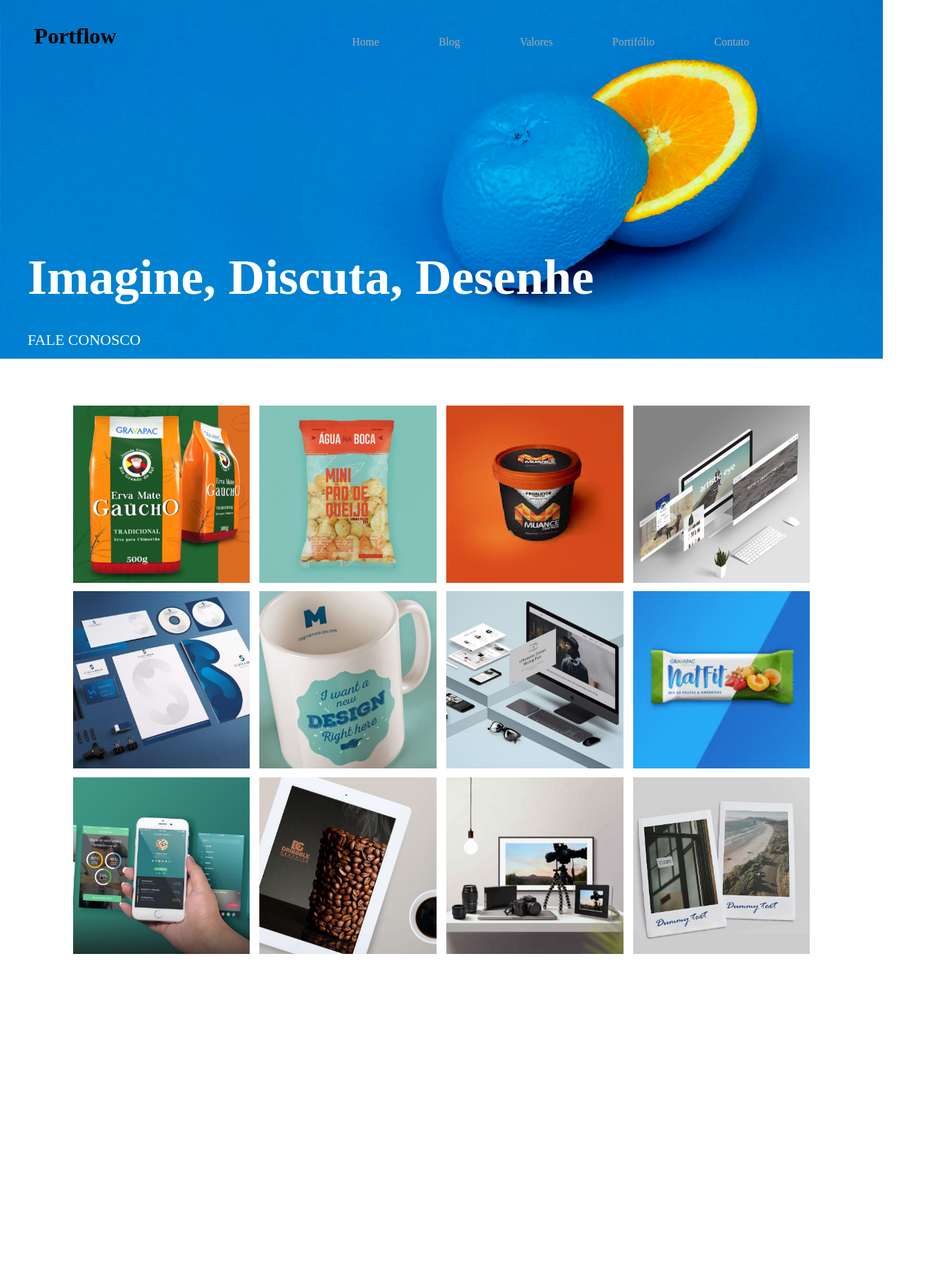
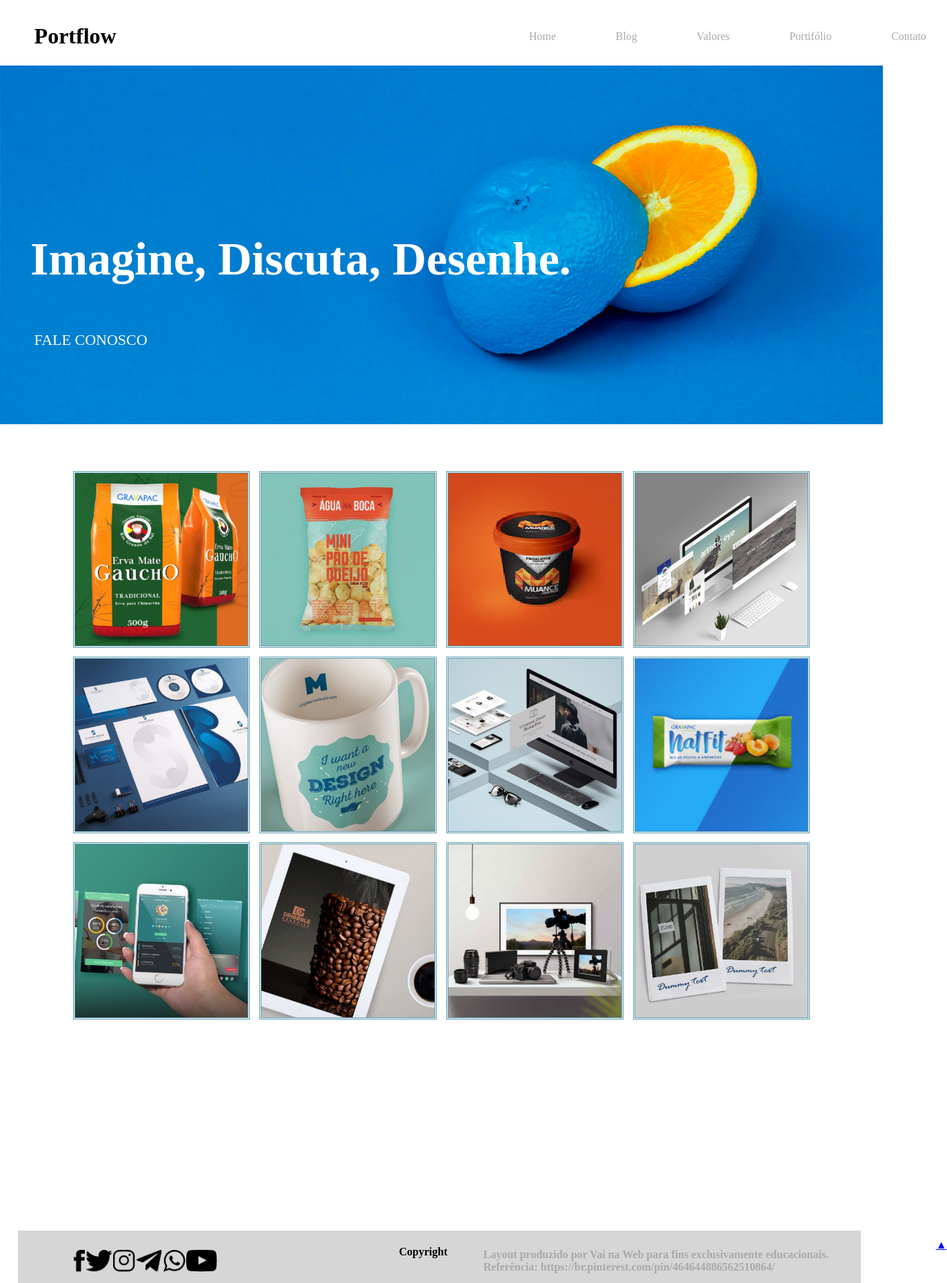
Before and after one commit to TulaniSouza/-PortFlow, a plain HTML site: page ProjetoPortFlow.html in a window 1280 px wide. Shown: the whole page at 69% size, 1373 px wide, since content can reach past the window. Before the commit the page ends 1460 px from the top, so only its background shows below. Drawn offline with Linux system fonts and the light colour scheme.

Commit message:
versao desktop concluida

```diff
--- a/Projeto final- PortFlow.css
+++ b/Projeto final- PortFlow.css
@@ -7,61 +7,47 @@
 }
 header{
     display:flex;
-    position: fixed;
-}
-@media(max-width:1075px){
-    .header{
-        display:inline;
-        padding-top: 100%;
-        position:none;
-    }
+    position:relative;
+
 }
 .logo{
-    display:inline-block;
+    display:flex;
     margin-left: 2vw;
     margin-top: 1.2vh;
     padding:3vh;
-    position: fixed;
+
+}
+
+.botao-logo{
+    width: 8vw;
+    height: 3vh;
+    transform:scale(0,2);
 }
 nav{
-  display: inline-block;
-  padding: 3.5vh 0 0 38vw;
+  display: flex;
+  padding: 2.5vh 0 0 0vw;
+  margin-left: 35%;
   vertical-align: top;
   cursor:pointer;
-  position: fixed;
+
 }
 ul{
     display:flex;
-    position: fixed;
+    left:30%;
+    width: 42vw;
 }
 li{
-    display:inline-block;
+    display:flex;
     margin-right:3vw;
     padding:3vh;
     transition: all 0.3s;
     color:darkgray;
+    top: 1%;
 }
 li:hover{
     font-weight: 900;
     width:40%;
     transform: scale(1.1);
-}
-@media(max-width:1075px){
-    nav{
-        width:3.5vw;
-        margin-bottom: 30%;
-        margin-left: 70vw;
-        position:relative;
-    }
-}
-@media(max-width:1075px){
-    li{
-        padding: 0.3vh 0 0 18vw;
-        margin-bottom: 30%;
-        margin-left: 70vw;
-        position:absolute;
-
-    }
 }
 main{
     height: 160vh;
@@ -75,11 +61,11 @@ main{
 h2{
     display:flex;
     position:absolute;
-    top:45%;
-    font-size: 455%;
+    top:42%;
+    font-size: 425%;
     font-weight:bold;
-    margin-left: 40px;
-    transition: all o.3s;
+    margin-left: 5.5vh;
+    transition: all o.2s;
     cursor:grab;
 }
 h2:hover{
@@ -90,16 +76,17 @@ h3{
     position:absolute;
     top:60%;
     font-weight: lighter;
-    margin-left: 40px;
+    margin-left: 6.2vh;
     font-size:22px;
-    animation: 3s;
+    animation: 2s;
     cursor:cell;
 
 }
 h3:hover{
-    margin-left:4px;
+    margin-left:2px;
 
 }
+
 .laranja{
     display:flexbox;
 
@@ -110,6 +97,7 @@ h3:hover{
     object-fit:cover;
 
 }
+
 .relatoriosimg{
     width: 100%;
     padding: 5% 0;
@@ -126,20 +114,78 @@ h3:hover{
     flex-wrap: wrap;
     justify-content: space-between;
 
-
 }
 .imgdamain{
     width: 24%;
     height: 100%;
+    border:double rgb(93, 155, 174);
+    transition: all .5s;
+    cursor:pointer;
+
+}
+.imgdamain:hover{
+    border:10px solid rgb(241, 196, 124);
+    border-radius:50%;
+    -webkit-filter:drop-shadow(10px 5px 1px rgb(68, 174, 158));
+    filter:drop-shadow(10px 5px 1px)rgb(68, 174, 158);
+    -webkit-transform:rotateZ(-360deg) scale(1.5);
+    transform:rotateZ(-360deg) scale(1.5);
 }
 
+footer{
+    padding: 1.5vh 0 0 5vw;
+    width:95.5vw;
+    margin-top: 32vw;
+    background:#00000029;
+    display:flex;
+    position: relative;
+    margin-left: 2%;
+}
+.redessocias{
+    height: 5vh;
+    justify-content: space-evenly;
 
+}
+.rodape{
+    width: 19vw;
+    justify-content: space-evenly;
+    display: flex;
+    margin-right:80vw;
+    padding:2vh;
+    display:flex;
+    left:57%;
+}
+.contato{
+    width: 3,3vw;
+    height: 4vh;
+    display: inline-block;
+    vertical-align: 70%;
 
-/*.redessocias{
-    display:flex;
 }
-rodape{
-    margin-bottom: 0%;
-    margin-right:5%;
-    padding:1.5vh 1 1 28vw;
-}*/
+.c{
+    width: 6vw;
+    font-weight:bolder;
+    margin-left:40%;
+    position: absolute;
+    top:29%;
+
+}
+.l{
+    margin-left: 50%;
+    padding:3vh 0 0;
+    color:darkgrey;
+    font: weight 900px;
+    position: absolute;
+    top:3%;
+
+}
+link-topo{
+    text-decoration: none;
+    color:rgb(184, 178, 178);
+    background-color: rgb(55, 52, 52);
+    padding: 5px;
+    height: 25px;
+    /*position:fixed;*/
+    left: 95%;
+    bottom: 5%;
+}
--- a/ProjetoPortFlow.html
+++ b/ProjetoPortFlow.html
@@ -10,7 +10,8 @@
 <body>
     <header>
         <div class="logo">
-        <h1>Portflow</h1>
+            <h1>Portflow</h1>
+            <img class="botao-logo" src="botao hamburguer.png" alt="hamburguer">
         </div>
         <nav>
             <ul>
@@ -25,7 +26,7 @@
     <main>
         <section class="palavras">
 
-            <h2>Imagine, Discuta, Desenhe</h2>
+            <h2>Imagine, Discuta, Desenhe.</h2>
             <h3>FALE CONOSCO</h3>
             <div class="laranja">
                 <img class="fruta" src="laranja azul.png" alt="laranjaazul">
@@ -53,4 +54,22 @@
             </section>
     </main>
 </body>
+<footer>
+    <section class="redessociais">
+        <section class="rodape">
+            <img class="contato" src="facebook icons.com_65484.png" alt="facebook">
+            <img class="contato" src="twitter.png" alt="twitter">
+            <img class="contato" src="instagram.png" alt="instagram">
+            <img class="contato" src="direct.png" alt="direct">
+            <img class="contato" src="whatsapp.png" alt="whatsapp">
+            <img class="contato" src="youtube.png" alt="youtube">
+        </section
+        <span><div class="c">Copyright</div></span>
+        <div class="l">
+            <h4>Layout produzido por Vai na Web para fins exclusivamente educacionais.</h4>
+            <h4>Referência: https://br.pinterest.com/pin/464644886562510864/</h4>
+        </div>
+    </section>
+    <a id="link-topo" href="#">&#9650;</a>
+</footer>
 </html>
```
Also changed, not shown: botao hamburguer.png (added).
